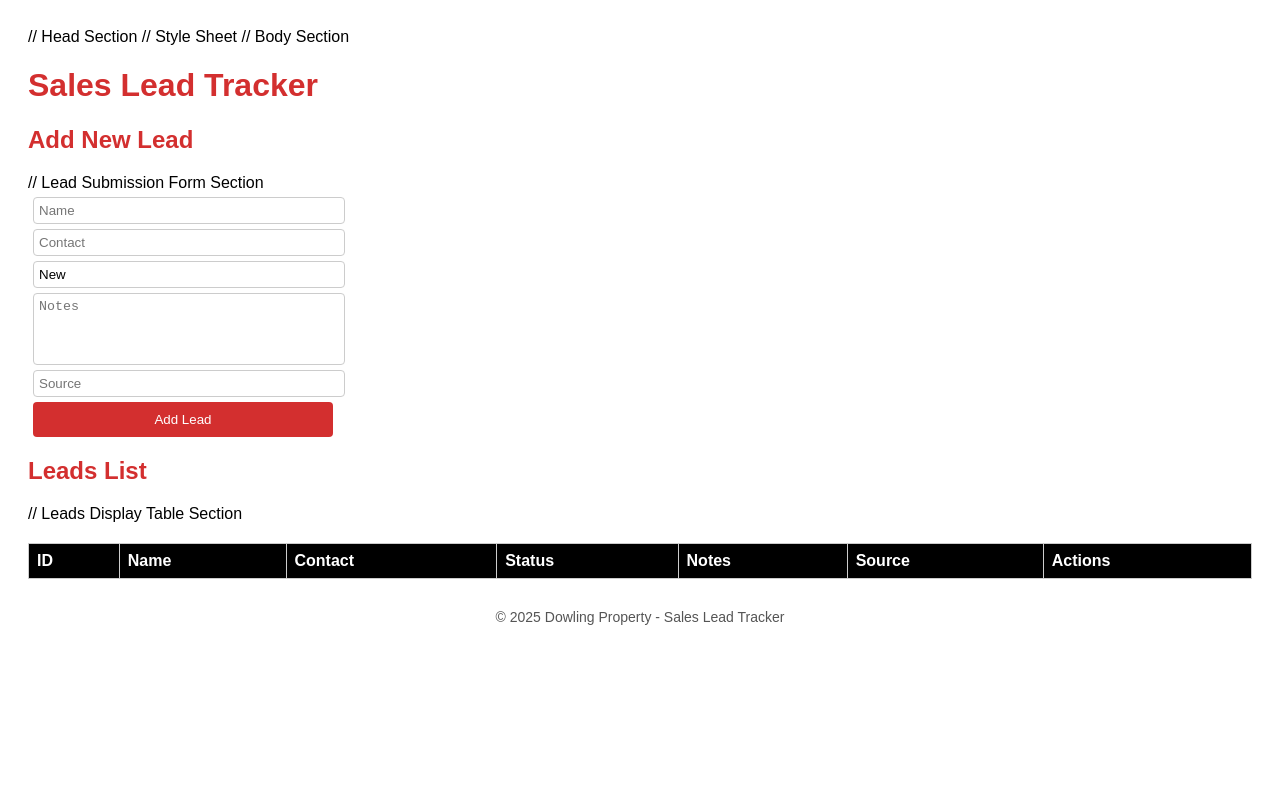
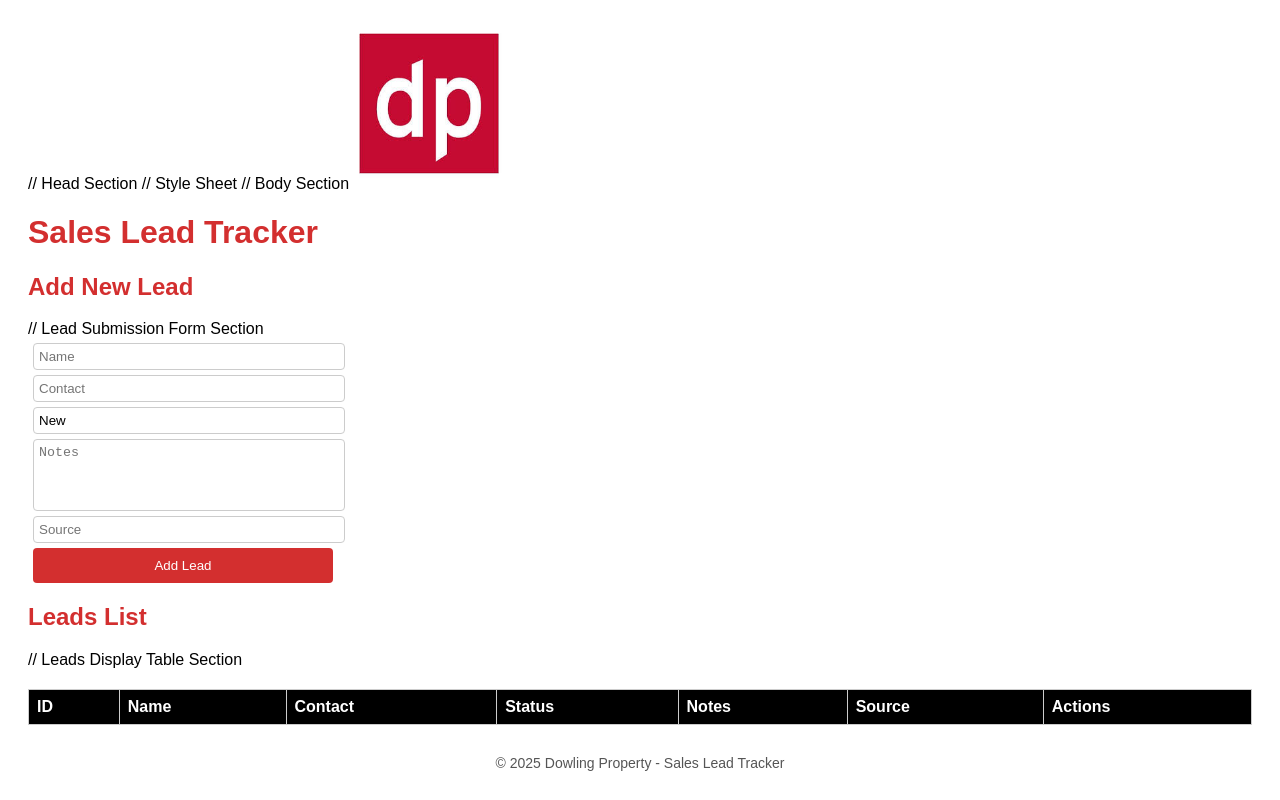
Before and after one commit to RaheelDev1/Sales-Lead-Tracker, a website: page public/index.html in a window 1280 px wide. Drawn offline with Linux system fonts and the light colour scheme; no server answers.

Commit message:
Added Dowling Property Logo and Aligned it left.

```diff
--- a/public/index.html
+++ b/public/index.html
@@ -19,12 +19,15 @@
             border: 1px solid #ccc; border-radius: 4px;
             display: block; width: 300px; max-width: 100%;
         }
+
         form textarea { height: 60px; resize: none; }
         form button { background: #d32f2f; color: white; border: none; padding: 10px 15px; cursor: pointer; }
         table { width: 100%; margin-top: 20px; border-collapse: collapse; }
         th, td { border: 1px solid #ccc; padding: 8px; text-align: left; }
         th { background: #000; color: #fff; }
         button { cursor: pointer; background: #d32f2f; color: #fff; border: none; padding: 5px 10px; }
+        img { margin-bottom: 10px;}
+
         footer { margin-top: 30px; text-align: center; font-size: 14px; color: #555; }
 
     </style>
@@ -34,6 +37,7 @@
 // Body Section
 
 <body>
+    <img src="dowling_property_kilcullen.jpeg" alt="Dowling Property Logo" width="150">
     <h1>Sales Lead Tracker</h1>
     <h2>Add New Lead</h2>
 
```
Also changed, not shown: public/dowling_property_kilcullen.jpeg (added).
